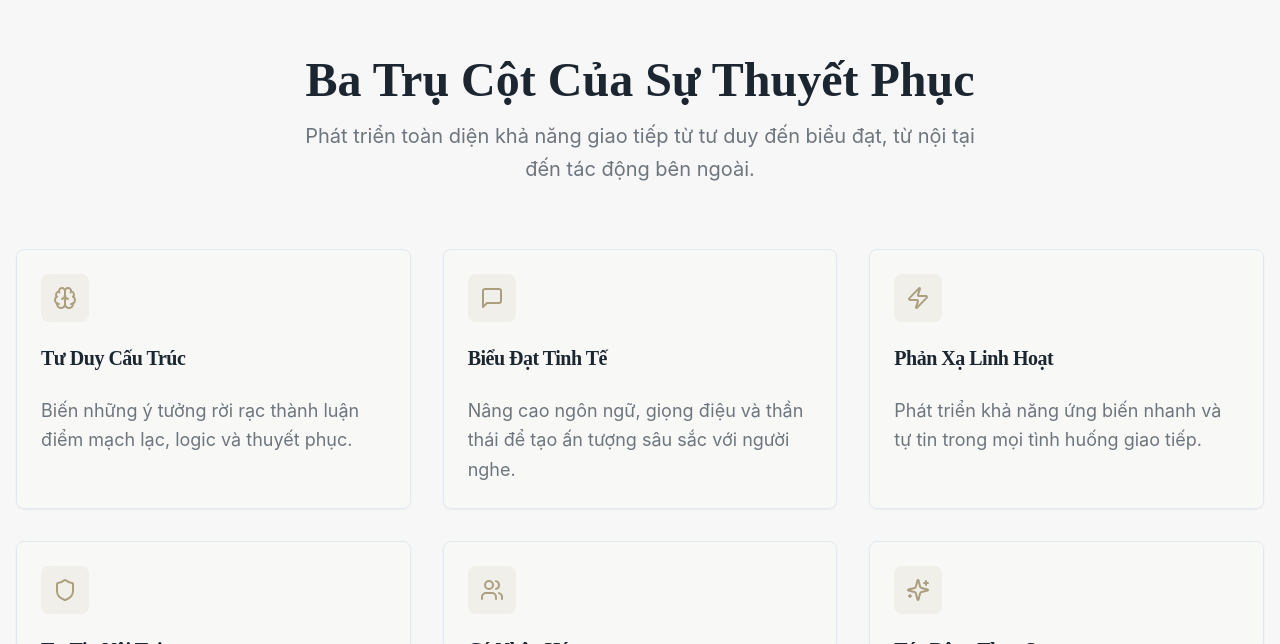
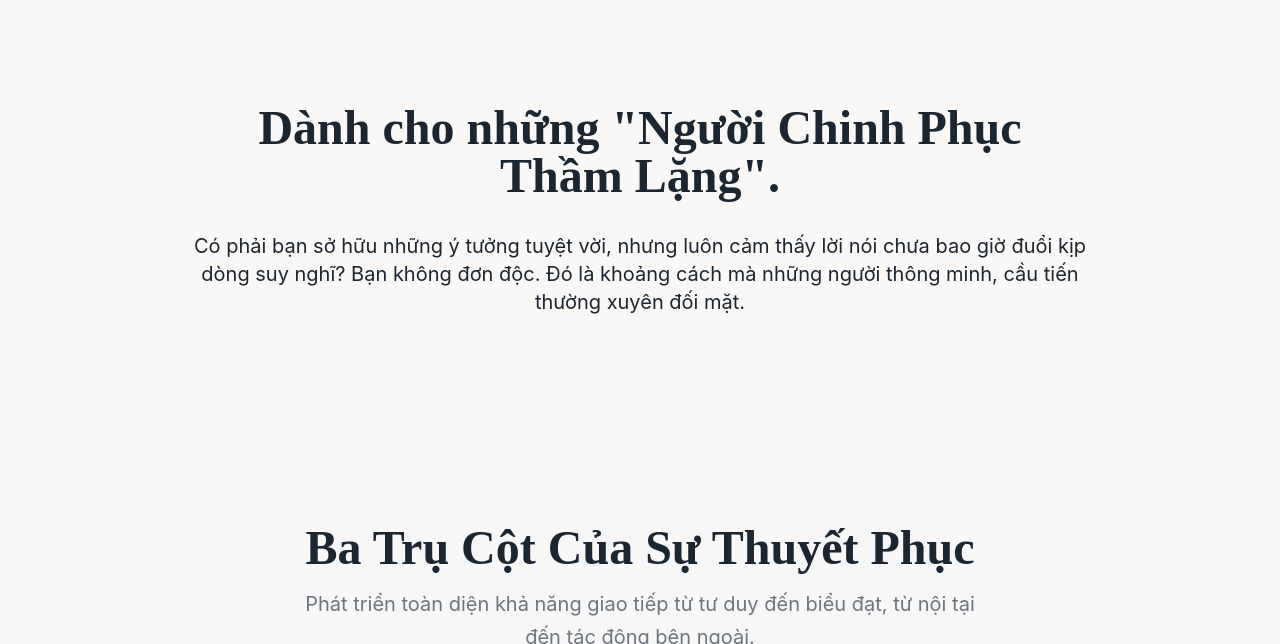
Before and after one commit to nauqcreen/your-ai-soulmate-talk, a React (Vite) app: page / in a window 1280 px wide. Shown: the part 824-1468 px from the top of the page. Built offline with nearby package versions, Linux system fonts and the light colour scheme.

Commit message:
Add pain point section
Implement the pain point section with a title, paragraph, and fade

```diff
--- /dev/null
+++ b/src/components/PainPoint.tsx
@@ -0,0 +1,50 @@
+
+import { useEffect, useRef, useState } from "react";
+
+const PainPoint = () => {
+  const [isVisible, setIsVisible] = useState(false);
+  const sectionRef = useRef<HTMLElement>(null);
+
+  useEffect(() => {
+    const observer = new IntersectionObserver(
+      ([entry]) => {
+        if (entry.isIntersecting) {
+          setIsVisible(true);
+          observer.unobserve(entry.target);
+        }
+      },
+      {
+        threshold: 0.3,
+        rootMargin: "0px 0px -100px 0px"
+      }
+    );
+
+    if (sectionRef.current) {
+      observer.observe(sectionRef.current);
+    }
+
+    return () => observer.disconnect();
+  }, []);
+
+  return (
+    <section ref={sectionRef} className="py-20 md:py-32">
+      <div className="container mx-auto px-4">
+        <div className={`max-w-4xl mx-auto text-center transition-all duration-1000 ease-out ${
+          isVisible
+            ? 'opacity-100 translate-y-0'
+            : 'opacity-0 translate-y-8'
+        }`}>
+          <h2 className="text-3xl md:text-5xl font-bold font-lora text-foreground mb-8 leading-tight">
+            Dành cho những "Người Chinh Phục Thầm Lặng".
+          </h2>
+
+          <p className="text-lg md:text-xl text-foreground leading-relaxed">
+            Có phải bạn sở hữu những ý tưởng tuyệt vời, nhưng luôn cảm thấy lời nói chưa bao giờ đuổi kịp dòng suy nghĩ? Bạn không đơn độc. Đó là khoảng cách mà những người thông minh, cầu tiến thường xuyên đối mặt.
+          </p>
+        </div>
+      </div>
+    </section>
+  );
+};
+
+export default PainPoint;
--- a/src/pages/Index.tsx
+++ b/src/pages/Index.tsx
@@ -1,5 +1,6 @@
 
 import Hero from "../components/Hero";
+import PainPoint from "../components/PainPoint";
 import Features from "../components/Features";
 import HowItWorks from "../components/HowItWorks";
 import Testimonials from "../components/Testimonials";
@@ -12,6 +13,7 @@ const Index = () => {
     <div className="min-h-screen bg-background">
       <Navigation />
       <Hero />
+      <PainPoint />
       <Features />
       <HowItWorks />
       <Testimonials />
```
